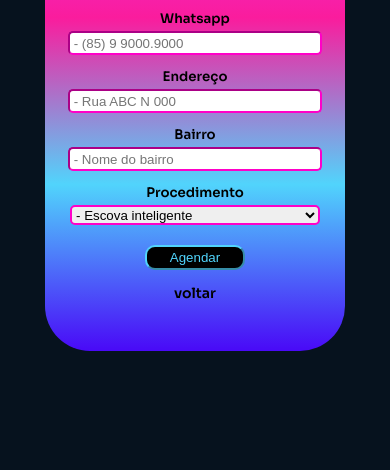
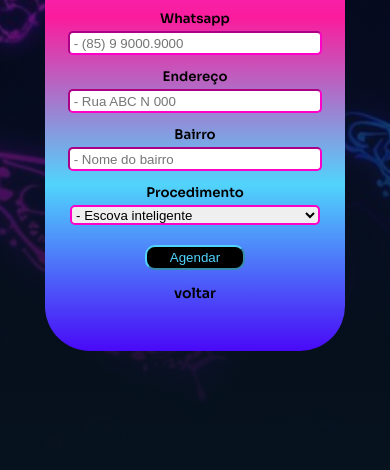
Before and after one commit to Emanuelpatriolino/vanessa, a plain HTML site: page agenda.html in a window 390 px wide. Shown: the part 374-844 px from the top of the page. Drawn offline with nearby package versions, Linux system fonts and the light colour scheme.

Commit message:
Update style.css

```diff
--- a/dist/style.css
+++ b/dist/style.css
@@ -783,7 +783,7 @@ a {
       content: "";
       display: block;
       position: absolute;
-      background-image: linear-gradient(to bottom, rgba(6, 18, 30, 0.1), #06121e), url("fundo.png");
+      background-image: linear-gradient(to bottom, rgba(6, 18, 30, 0.1), #06121e), url("../assets/fundo.png");
       left: 0;
       top: 0;
       width: 100%;
```
